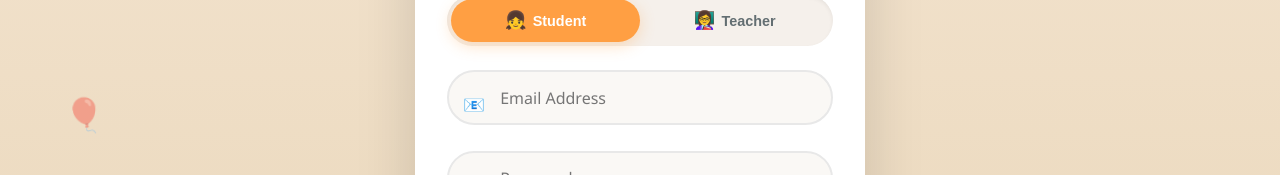
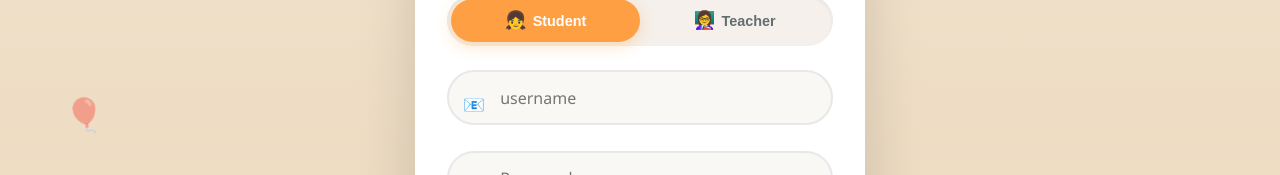
Before and after one commit to Manosin2004/sunday-school, a React (Vite) app in the folder frontend/: page / in a window 1280 px wide. Shown: the part 298-473 px from the top of the page. Built offline with nearby package versions, Linux system fonts and the light colour scheme.

Commit message:
Change email input placeholder to 'username'

```diff
--- a/frontend/src/pages/Login.jsx
+++ b/frontend/src/pages/Login.jsx
@@ -203,7 +203,7 @@ export default function Login({ onLogin }) {
           }}>📧</span>
           <input
             type="email"
-            placeholder="Email Address"
+            placeholder="username"
             value={form.username}
             onChange={e => setForm({ ...form, username: e.target.value })}
             onKeyDown={handleKeyPress}
```
